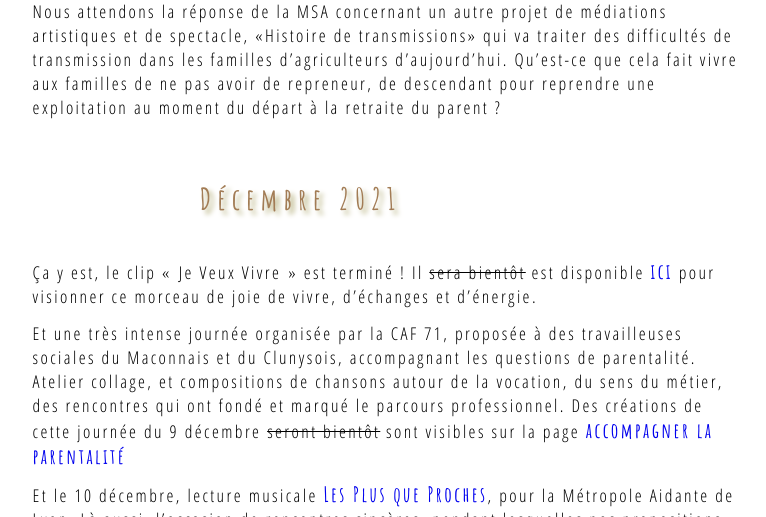
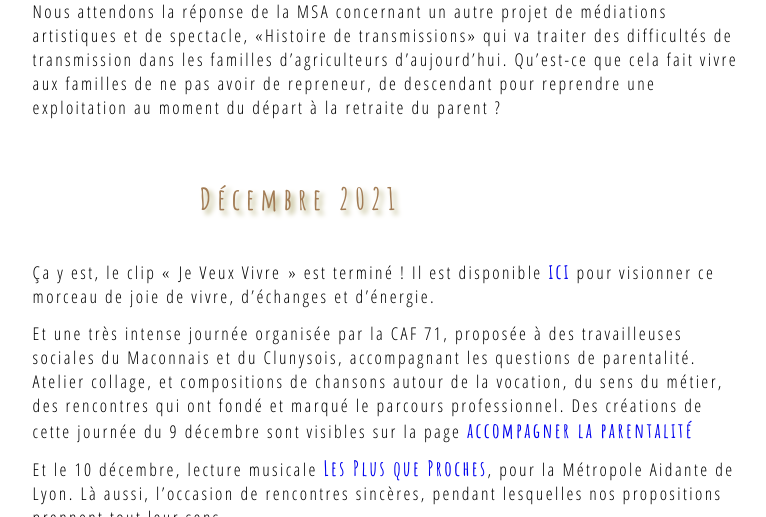
Before and after one commit to leshnik/revertouthaut, a Jekyll site: the page built from actualites.md, in a window 1280 px wide and 900 px high, scrolled down 1920 px, cut to the strip 0-517 px from the top of the window. Shown: the whole strip, without its empty margins (316-1082 px from the left). Built offline with Jekyll 4.4.1, drawn with Linux system fonts in a browser that asks for light colours.

Commit message:
remove strike throughs on actualités

```diff
--- a/actualites.md
+++ b/actualites.md
@@ -32,9 +32,9 @@ summary:
 <h2>Décembre 2021</h2>
 <ul class="institutions">
 <li>
-    Ça y est, le clip «&nbsp;Je Veux Vivre&nbsp;» est terminé ! Il <span style="text-decoration: line-through"> sera bientôt</span> est disponible <a href="/je-veux-vivre">ici</a> pour visionner ce morceau de joie de vivre, d’échanges et d’énergie. </li>
+    Ça y est, le clip «&nbsp;Je Veux Vivre&nbsp;» est terminé ! Il est disponible <a href="/je-veux-vivre">ici</a> pour visionner ce morceau de joie de vivre, d’échanges et d’énergie. </li>
 <li>
-    Et une très intense journée organisée par la CAF 71, proposée à des travailleuses sociales du Maconnais et du Clunysois, accompagnant les questions de  parentalité. Atelier collage, et compositions de chansons autour de la vocation, du sens du métier, des rencontres qui ont fondé et marqué le parcours professionnel. Des créations de cette journée du 9 décembre <span style="text-decoration: line-through">seront bientôt</span> sont visibles sur la page <a href="/accompagner-la-parentalite">accompagner la parentalité</a> </li>
+    Et une très intense journée organisée par la CAF 71, proposée à des travailleuses sociales du Maconnais et du Clunysois, accompagnant les questions de  parentalité. Atelier collage, et compositions de chansons autour de la vocation, du sens du métier, des rencontres qui ont fondé et marqué le parcours professionnel. Des créations de cette journée du 9 décembre sont visibles sur la page <a href="/accompagner-la-parentalite">accompagner la parentalité</a> </li>
 <li>
     Et le 10 décembre, lecture musicale <a href="/lpqp-lecture-musicale">Les Plus que Proches</a>, pour la Métropole Aidante de Lyon. Là aussi, l’occasion de rencontres sincères, pendant lesquelles nos propositions prennent tout leur sens.</li>
     <div class="center-block">
```
